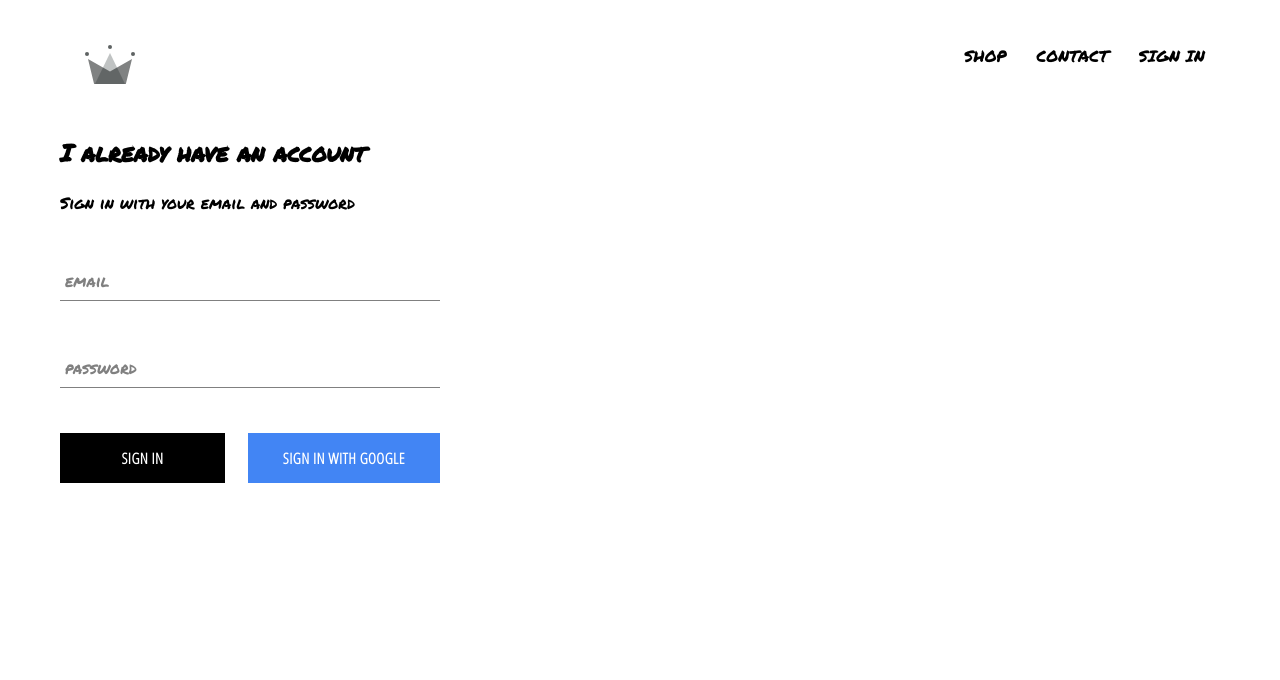
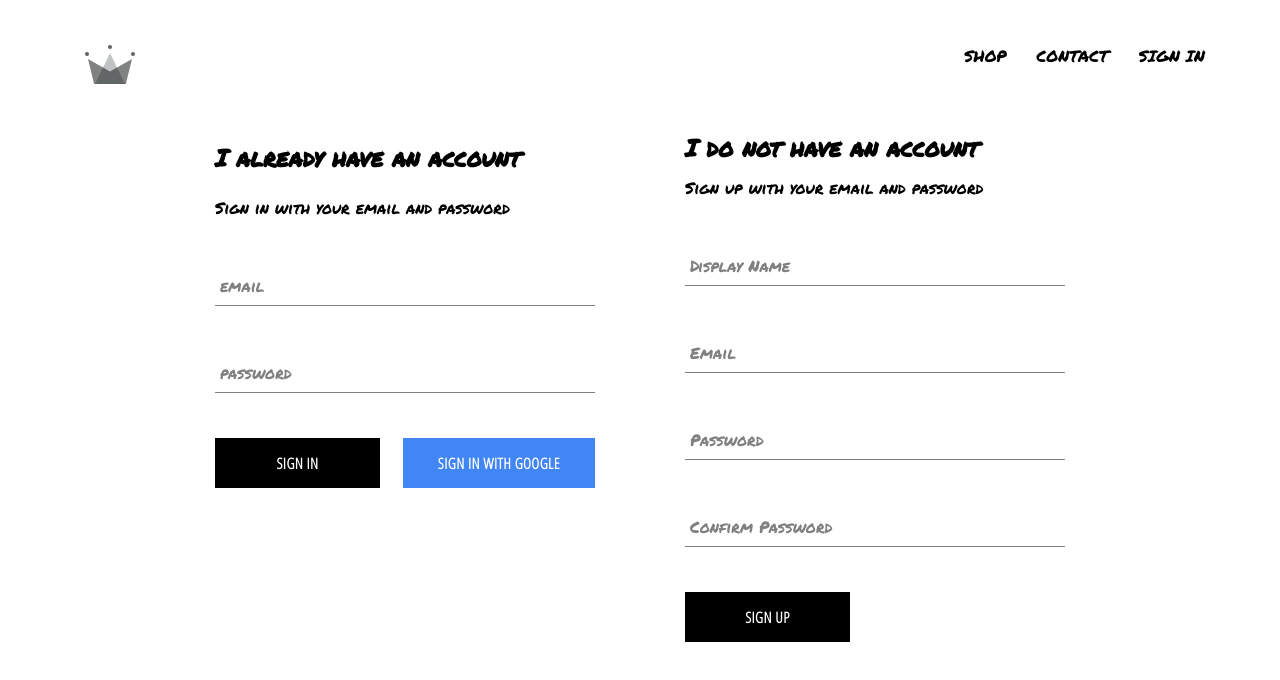
Before and after one commit to AbdoulTare/roots-clothing, a React (Create React App) app: page /signin in a window 1280 px wide. Shown: the top 680 px of the page. Built offline with nearby package versions, Linux system fonts and the light colour scheme; no server answers; a web font is replaced by a local one.

Commit message:
implemented firebase utils, included ability top store authenticated users into firebase database

```diff
--- a/src/App.js
+++ b/src/App.js
@@ -1,12 +1,12 @@
-import React from "react";
-import { Switch, Route } from "react-router-dom";
-import HomePage from "./pages/homepage/homepage.component";
-import ShopPage from "./pages/shop/shop.component.jsx";
-import Header from "./components/header/header.component";
-import SignInAndSignUpPage from "./pages/sign-in-and-sign-up/sign-in-and-sign-up.component";
-import { auth } from "./firebase/firebase.utils";
+import React from 'react';
+import { Switch, Route } from 'react-router-dom';
+import HomePage from './pages/homepage/homepage.component';
+import ShopPage from './pages/shop/shop.component';
+import Header from './components/header/header.component';
+import SignInAndSignUpPage from './pages/sign-in-and-sign-up/sign-in-and-sign-up.component';
+import { auth, createUserProfileDocument } from './firebase/firebase.utils';
 
-import "./App.css";
+import './App.css';
 
 class App extends React.Component {
   constructor() {
@@ -16,12 +16,27 @@
     };
   }
 
-  unsubscribeFromAuth = null
+  unsubscribeFromAuth = null;
 
   componentDidMount(){
-    this.unsubscribeFromAuth = auth.onAuthStateChanged(user => {
-      this.setState({currentUser: user});
-    })
+    this.unsubscribeFromAuth = auth.onAuthStateChanged(async userAuth => {
+     if(userAuth){
+       const userRef = await createUserProfileDocument(userAuth);
+      userRef.onSnapshot(snapShot => {
+        this.setState({
+          currentUser:{
+            id: snapShot.id,
+            ...snapShot.data()
+          }
+        });
+
+        console.log(this.state);
+
+
+      });
+     }
+     this.setState({currentUser: userAuth});
+    });
   }
 
   componentWillUnmount(){
--- /dev/null
+++ b/src/components/sign-up/sign-up.component.jsx
@@ -0,0 +1,102 @@
+import React from "react";
+
+import FormInput from "../form-input/form-input.component";
+import CustomButton from "../custom-button/custom-button.component";
+
+import { auth, createUserProfileDocument } from "../../firebase/firebase.utils";
+
+import "./sign-up.styles.scss";
+
+class SignUp extends React.Component {
+  constructor(props) {
+    super(props);
+
+    this.state = {
+      displayName: "",
+      email: "",
+      password: "",
+      confirmPassword: ""
+    };
+  }
+
+  handleSubmit = async event => {
+    event.preventDefault();
+    const { displayName, email, password, confirmPassword } = this.state;
+    if (password !== confirmPassword) {
+      alert("password don't match");
+      return;
+    }
+    try {
+      const { user } = await auth.createUserWithEmailAndPassword(
+        email,
+        password
+      );
+      await createUserProfileDocument(user, { displayName });
+      this.setState({
+        displayName: '',
+        email: '',
+        password: '',
+        confirmPassword: ''
+      });
+    } catch (error) {
+      console.error(error);
+    }
+  };
+
+  handleChange = event => {
+      const { name, value } = event.target;
+      this.setState({[name]: value});
+
+  }
+
+  render() {
+    const { displayName, email, password, confirmPassword } = this.state;
+    return (
+      <div className="sign-up">
+        <h2 className="title"> I do not have an account</h2>
+        <span> Sign up with your email and password</span>
+        <form className="sign-up-form" onSubmit={this.handleSubmit}>
+          <FormInput
+            type="text"
+            name="displayName"
+            value={displayName}
+            onChange={this.handleChange}
+            label="Display Name"
+            required
+          />
+
+          <FormInput
+            type="email"
+            name="email"
+            value={email}
+            onChange={this.handleChange}
+            label="Email"
+            required
+          />
+
+          <FormInput
+            type="password"
+            name="password"
+            value={password}
+            onChange={this.handleChange}
+            label="Password"
+            required
+          />
+
+          <FormInput
+            type="password"
+            name="confirmPassword"
+            value={confirmPassword}
+            onChange={this.handleChange}
+            label="Confirm Password"
+            required
+          />
+
+          <CustomButton type="submit"> SIGN UP </CustomButton>
+        </form>
+      </div>
+    );
+  }
+}
+
+export default SignUp;
--- /dev/null
+++ b/src/components/sign-up/sign-up.styles.scss
@@ -0,0 +1,9 @@
+.sign-up {
+    display: flex;
+    flex-direction: column;
+    width: 380px;
+
+    .title {
+        margin: 10px 0;
+    }
+}
--- a/src/firebase/firebase.utils.js
+++ b/src/firebase/firebase.utils.js
@@ -10,11 +10,37 @@
     projectId: "roots-db",
     storageBucket: "roots-db.appspot.com",
     messagingSenderId: "968014073890",
-    appId: "1:968014073890:web:efd8db85cc49b94b86ba7b",
-    measurementId: "G-LF1ZKZBFJM"
+    appId: "1:968014073890:web:efd8db85cc49b94b86ba7b"
   };
 
   firebase.initializeApp(config);
+
+  export const createUserProfileDocument = async (userAuth, additionalData) => {
+    if(!userAuth) return;
+
+    const userRef = firestore.doc(`users/${userAuth.uid}`);
+
+    const snapShot = await userRef.get();
+
+    if(!snapShot.exists){
+      const { displayName, email } = userAuth;
+      const createdAt = new Date();
+      try {
+        await userRef.set({
+          displayName,
+          email,
+          createdAt,
+          ...additionalData
+        })
+      } catch (error) {
+        console.log('error creating user', error.message);
+
+      }
+    }
+    return  userRef;
+  };
+
+
 
   export const auth = firebase.auth();
   export const firestore = firebase.firestore();
--- a/src/pages/sign-in-and-sign-up/sign-in-and-sign-up.component.jsx
+++ b/src/pages/sign-in-and-sign-up/sign-in-and-sign-up.component.jsx
@@ -1,11 +1,14 @@
 import React from 'react';
 import SignIn from '../../components/sign-in/sign-in.component';
+import SignUp from '../../components/sign-up/sign-up.component';
+
 
 import './sign-in-and-sign-up.styles.scss';
 
 const SignInAndSignUpPage = () => (
     <div className='sign-in-and-sign-up'>
-    <SignIn/>
+    <SignIn />
+    <SignUp />
     </div>
 );
 export default SignInAndSignUpPage;
--- a/src/pages/sign-in-and-sign-up/sign-in-and-sign-up.styles.scss
+++ b/src/pages/sign-in-and-sign-up/sign-in-and-sign-up.styles.scss
@@ -0,0 +1,6 @@
+.sign-in-and-sign-up {
+    width: 850px;
+    display: flex;
+    justify-content: space-between;
+    margin: 30px auto;
+}
```
